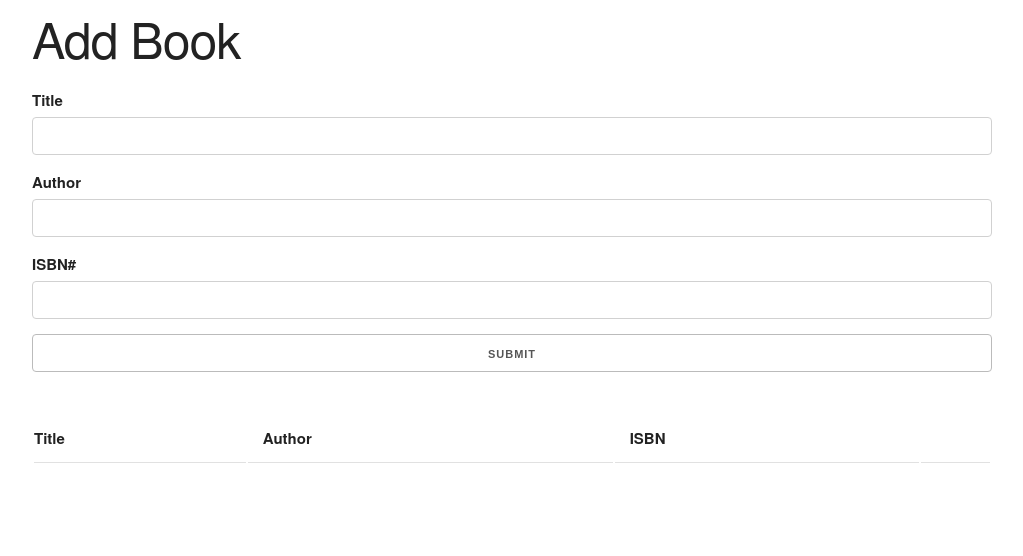
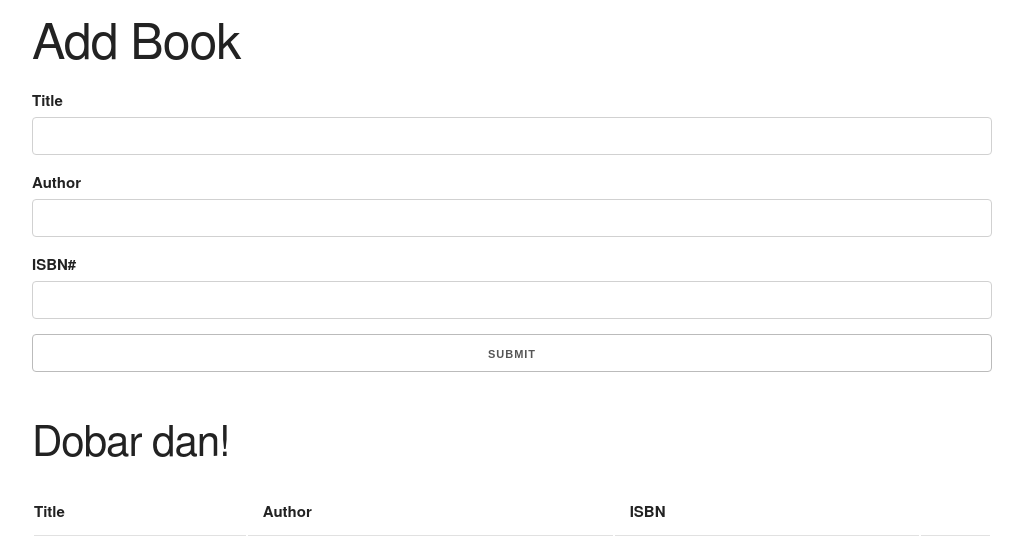
Before and after one commit to aleksandarm11/Grupa2023Mart, a plain HTML site: page index.html in a window 1280 px wide. Shown: the whole page, without its empty margins (128-1151 px from the left). Drawn offline with nearby package versions, Linux system fonts and the light colour scheme.

Commit message:
Dodao naslov 2
Dodao sam naslov ispod forme

```diff
--- a/index.html
+++ b/index.html
@@ -55,7 +55,7 @@
         </div>
 
       </form>
-
+      <h2>Dobar dan!</h2>
       <table class="u-full-width">
         <thead>
           <tr>
```
